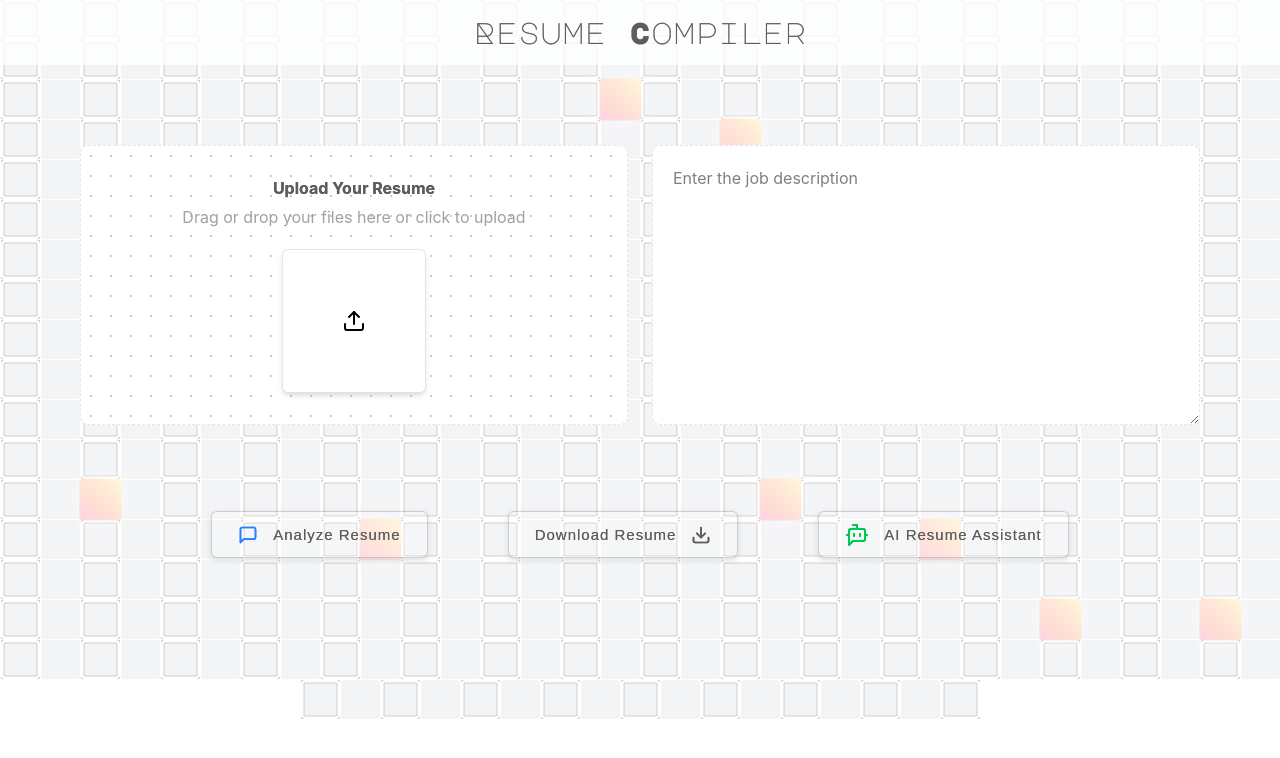
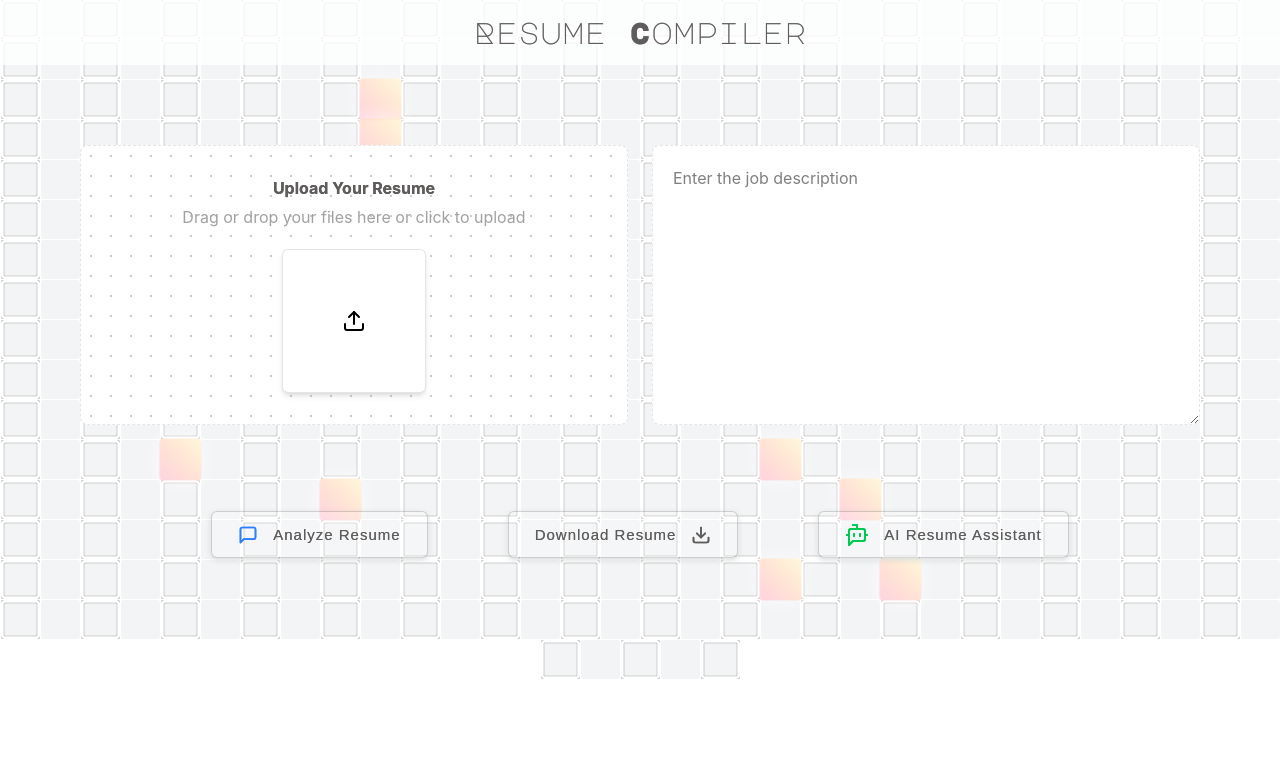
Before and after one commit to ArmanA12/ResumeCompiler, a React (Vite) app: page / in a window 1280 px wide. Shown: the top 758 px of the page. Built offline with nearby package versions, Linux system fonts and the light colour scheme.

Commit message:
Update GridPattern.jsx

```diff
--- a/src/components/GridPattern.jsx
+++ b/src/components/GridPattern.jsx
@@ -2,14 +2,14 @@ import React, { useEffect, useState } from 'react';
 
 
 const GridComponent = () => {
-  const columns = 51;
+  const columns = 47;
   const rows = 11;
   const totalCells = columns * rows;
   const [animatedCells, setAnimatedCells] = useState([]);
 
-  // Function to randomly select cells for animation
+
   const randomizeAnimation = () => {
-    const numberOfAnimatedCells = 10; // Number of cells to animate
+    const numberOfAnimatedCells = 10;
     const newAnimatedCells = [];
 
     while (newAnimatedCells.length < numberOfAnimatedCells) {
@@ -21,8 +21,6 @@ const GridComponent = () => {
 
     setAnimatedCells(newAnimatedCells);
   };
-
-  // Randomize animation every 3 seconds
   useEffect(() => {
     const interval = setInterval(randomizeAnimation, 3000);
     return () => clearInterval(interval);
```
